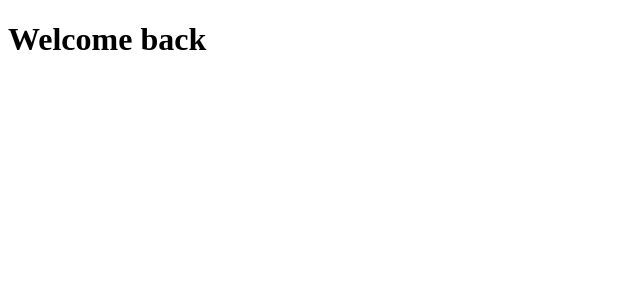
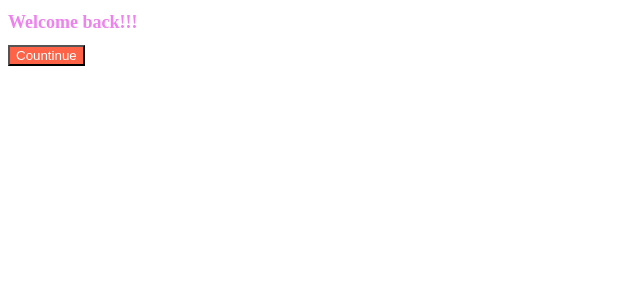
Before and after one commit to Cheyoung0203/my-app, a React (Create React App) app: page / in a window 1280 px wide. Shown: the top 300 px of the page, without its empty margins (0-640 px from the left). Built offline with nearby package versions, Linux system fonts and the light colour scheme.

Commit message:
Create React App - 각 컴포넌트에 css 스타일을 독립적으로 적용 - 각 컴포넌트 마다 className을 랜덤하게 생성

```diff
--- a/package.json
+++ b/package.json
@@ -6,6 +6,7 @@
     "@testing-library/jest-dom": "^5.17.0",
     "@testing-library/react": "^13.4.0",
     "@testing-library/user-event": "^13.5.0",
+    "prop-types": "^15.8.1",
     "react": "^18.2.0",
     "react-dom": "^18.2.0",
     "react-scripts": "5.0.1",
--- a/src/App.js
+++ b/src/App.js
@@ -1,7 +1,11 @@
+import Button from "./Button";
+import styles from "./App.module.css";
+
 function App() {
   return (
     <div>
-      <h1>Welcome back</h1>
+      <h1 className={styles.title}>Welcome back!!!</h1>
+      <Button text={"Countinue"}></Button>
     </div>
   );
 }
--- /dev/null
+++ b/src/App.module.css
@@ -0,0 +1,4 @@
+.title {
+  color: violet;
+  font-size: 18px;
+}
--- /dev/null
+++ b/src/Button.js
@@ -0,0 +1,12 @@
+import PropTypes from "prop-types";
+import styles from "./Button.module.css";
+
+function Button({ text }) {
+  return <button className={styles.btn_Title}>{text}</button>;
+}
+
+Button.propTypes = {
+  text: PropTypes.string.isRequired,
+};
+
+export default Button;
--- /dev/null
+++ b/src/Button.module.css
@@ -0,0 +1,4 @@
+.btn_Title {
+  color: white;
+  background-color: tomato;
+}
```
Also changed, not shown: 1 other file (tests, documents, lock files or other folders).
